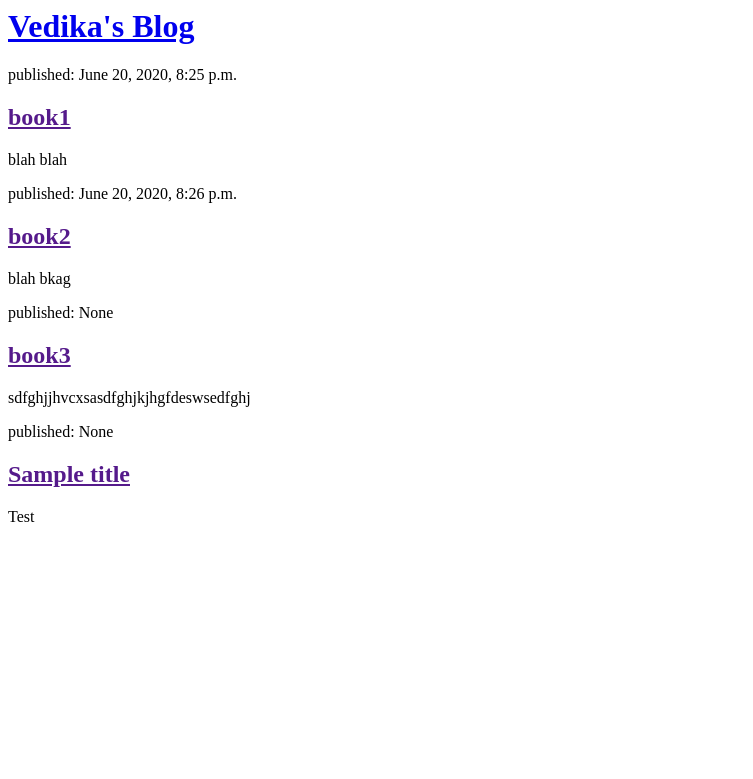
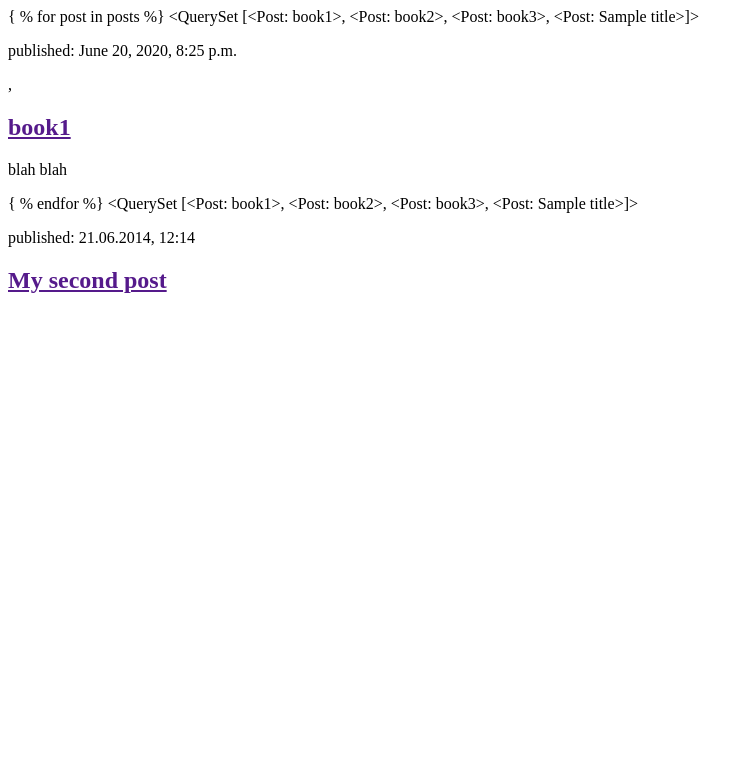
Before and after one commit to Vedika1106/my-primary-blog, a Django app: template blog/templates/blog/post_list.html in a window 1280 px wide. Shown: the top 779 px of the page, without its empty margins (0-753 px from the left). Run offline with Django 3.2, Linux system fonts and the light colour scheme; the template is opened without the code that fills it: values that come from a table or form of the project are taken from there, others are empty; data comes from the database, SQL or seed files in the repository.

Commit message:
Modified templates to display posts from database.

```diff
--- a/blog/templates/blog/post_list.html
+++ b/blog/templates/blog/post_list.html
@@ -3,15 +3,19 @@
         <title>Vedika's blog</title>
     </head>
     <body>
+        { % for post in posts %}
+        {{ posts }}
         <div>
-            <h1><a href="/">Vedika's Blog</a></h1>
+            <p>published: {{post.published_date }}</p>,
+            <h2><a href="">{{post.title}}</a></h2>
+            <p>{{ post.text |linebreaksbr }}</p>
         </div>
-        {% for post in posts %}
-    <div>
-        <p>published: {{ post.published_date }}</p>
-        <h2><a href="">{{ post.title }}</a></h2>
-        <p>{{ post.text|linebreaksbr }}</p>
-    </div>
-{% endfor %}
+        { % endfor %}
+        {{ posts }}
+        <div>
+            <p>published: 21.06.2014, 12:14
+            <h2><a href="">My second post</a></h2>
+            </p>
+        </div>
     </body>
 </html>
```
